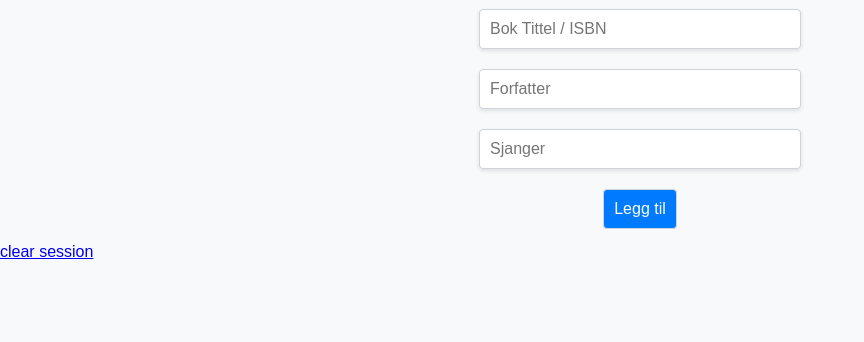
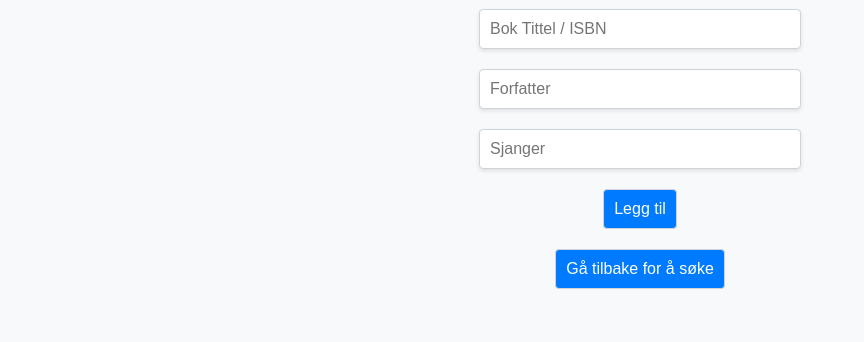
Before and after one commit to aknea001/utlansystemBibliotek, a Flask app: page / in a window 1280 px wide. Shown: the part 94-436 px from the top of the page, without its empty margins (0-864 px from the left). Run offline with Flask 3, Linux system fonts and the light colour scheme; the visitor is signed in with stand-in values (Sample User, id 1).

Commit message:
kan gå tilbake til search hvis du trykka med uhell

```diff
--- a/bookInfoWeb/templates/index.html
+++ b/bookInfoWeb/templates/index.html
@@ -13,15 +13,14 @@
         {% if "tittel" in session %}
             <input value="{{ forfatter }}" placeholder="Forfatter" type="text" name="forfatter"><br>
             <input value="{{ sjanger }}" placeholder="Sjanger" type="text" name="sjanger"><br>
-            <input value="Legg til" type="submit">
+            <input value="Legg til" type="submit"><br>
+            <input onclick="clear()" value="Gå tilbake for å søke" type="submit">
         {% else %}
             <input onclick="changeSub()" type="checkbox" name="skipSearch" id="skipSearch">
             <label for="skipSearch">Skriv info manuelt</label><br>
             <input value="Søk" type="submit" id="submit">
         {% endif %}
     </form>
-
-    <a href="/clear">clear session</a>
 
     <script>
         const skip = document.getElementById("skipSearch")
@@ -34,6 +33,10 @@
                 submit.value = "Søk"
             }
         }
+
+        function clear() {
+            window.location = "/clear"
+        }
     </script>
 </body>
 </html>
--- a/utlanWeb/static/styles.css
+++ b/utlanWeb/static/styles.css
@@ -75,7 +75,7 @@ h1 {
     margin-top: 20px; /* Add space below the header */
     margin-bottom: 15px;
     font-size: 28px;
-    text-align: center;
+    /* text-align: center; */
     color: #333;
 }
 
```
